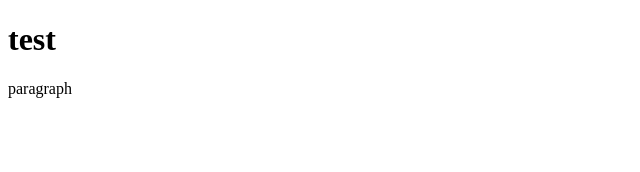
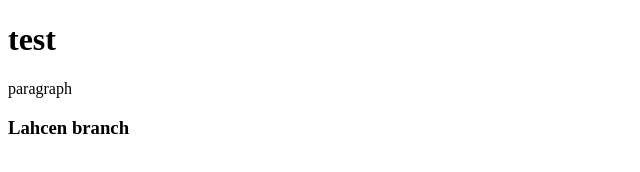
Before and after one commit to saad01x/test, a plain HTML site: page index.html in a window 1280 px wide. Shown: the whole page, without its empty margins (0-640 px from the left). Drawn offline with Linux system fonts and the light colour scheme.

Commit message:
lahcen branch

```diff
--- a/index.html
+++ b/index.html
@@ -8,5 +8,6 @@
 <body>
     <h1>test</h1>
     <p>paragraph</p>
+    <h3>Lahcen branch</h3>
 </body>
 </html>
```
